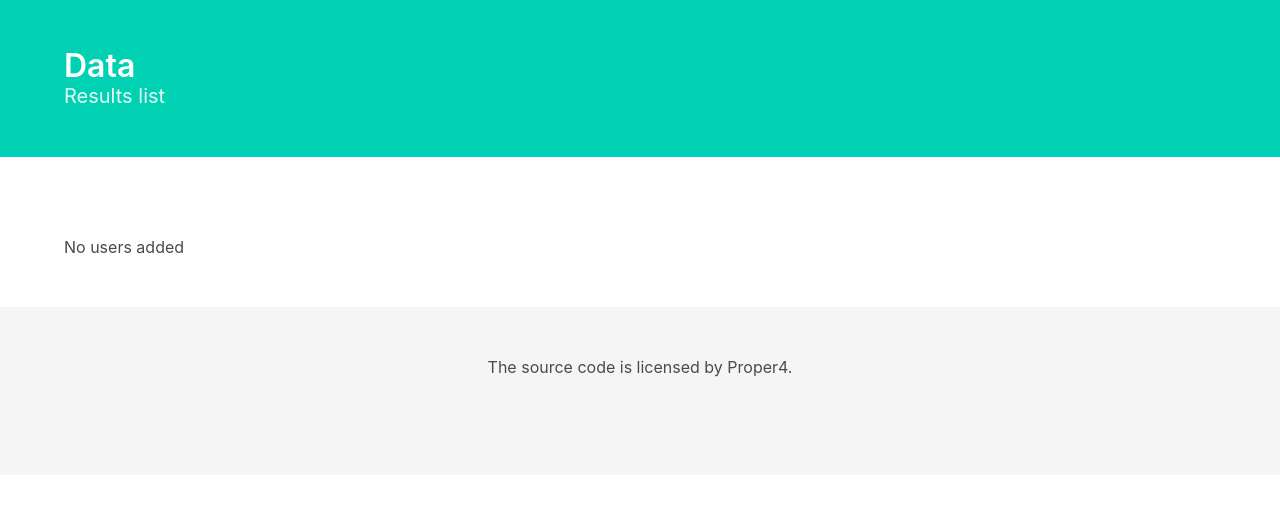
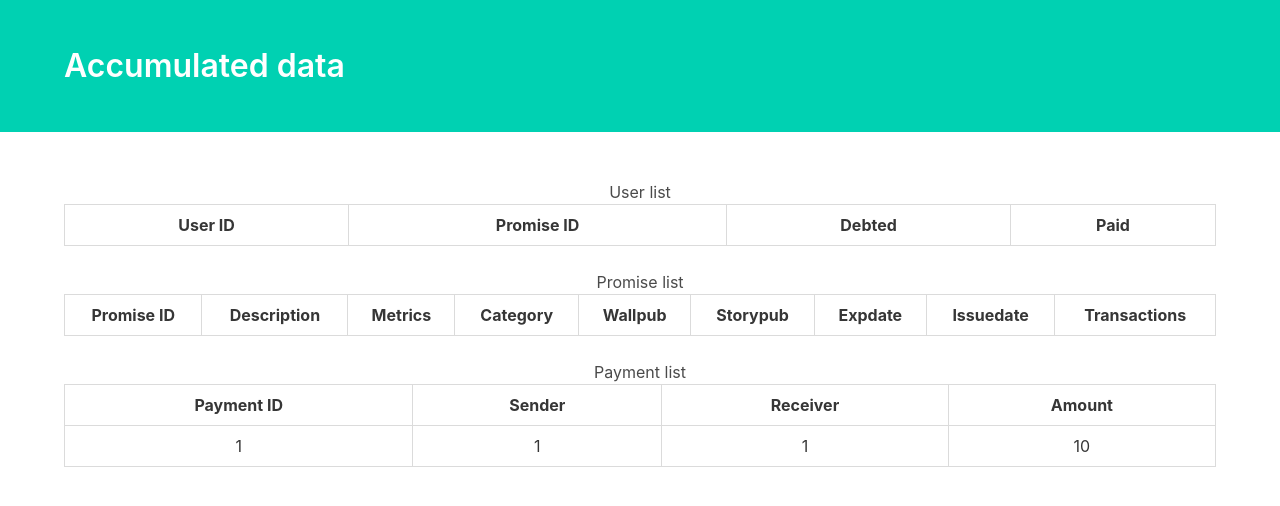
Before and after one commit to kanzeparov/VKHack2019, a Django app: page / in a window 1280 px wide. Shown: the top 506 px of the page. Run offline with Django 3.2, Linux system fonts and the light colour scheme; tables that the repository leaves empty hold one stand-in row (values such as "Sample post"); data that the repository does not hold is empty.

Commit message:
dump
Signed-off-by: Edgar Kaziakhmedov <edos.edgar@gmail.com>

```diff
--- a/backend/hack-server/urls.py
+++ b/backend/hack-server/urls.py
@@ -16,9 +16,10 @@
 from django.contrib import admin
 from django.urls import path
 
-from webreceiver.views import index, submituser, load
+from webreceiver.views import index, submituser, load, submitpromise
 
 urlpatterns = [
+    path('submitpromise', submitpromise, name='sumitpromise'),
     path('submituser', submituser, name='submituser'),
     path('', index, name='index'),
     #path('load', load, name='load'),
--- a/backend/webreceiver/models.py
+++ b/backend/webreceiver/models.py
@@ -12,13 +12,14 @@
 
 class Promises(models.Model):
         promiseid = models.TextField(default="", primary_key=True)
+        userid = models.BigIntegerField(default=0)
         description = models.TextField(default="")
         metrics = models.TextField(default="")
         category = models.IntegerField(default=0)
         wall_pub = models.BooleanField(default=False)
         story_pub = models.BooleanField(default=False)
-        exp_date = models.DateTimeField(default=timezone.now)
-        pub_date = models.DateTimeField(default=timezone.now)
+        exp_date = models.BigIntegerField(default=0)
+        pub_date = models.BigIntegerField(default=0)
         transactions = ArrayField(models.TextField(default=""))
 
 class Payments(models.Model):
--- a/backend/webreceiver/templates/webreceiver/index.html
+++ b/backend/webreceiver/templates/webreceiver/index.html
@@ -1,7 +1,7 @@
 <!DOCTYPE html>
 <html>
 <head>
-  <title>Reports</title>
+  <title>Infographics</title>
   <link rel="stylesheet" href="/static/webreceiver/css/bulma.css" />
   <link rel="stylesheet" href="/static/webreceiver/css/font-awesome.min.css">
   <link rel="stylesheet" href="/static/webreceiver/css/toggle.css">
@@ -25,27 +25,74 @@
   <div class="hero-body">
     <div class="container">
       <h1 class="title">
-        Data
+        Accumulated data
       </h1>
-      <h2 class="subtitle">
-        Results list
-      </h2>
     </div>
   </div>
 </section>
 
 <div class='section'>
 <div class='container'>
-{% if user_list %}
+  <center> <div> User list </div> </center>
   <table class="table is-bordered is-striped is-fullwidth sortable">
       <tr>
         <th>User ID</th>
         <th>Promise ID</th>
+        <th>Debted</th>
+        <th>Paid</th>
       </tr>
       {% for user in user_list %}
       <tr>
         <td><p>{{ user.userid }}</p></td>
         <td><p>{{ user.promises }}</p></td>
+        <td><p>{{ user.debted }}</p></td>
+        <td><p>{{ user.paid }}</p></td>
+       </tr>
+      {% endfor %}
+    </table>
+
+  <center> <div> Promise list </div> </center>
+  <table class="table is-bordered is-striped is-fullwidth sortable">
+      <tr>
+        <th>Promise ID</th>
+        <th>Description</th>
+        <th>Metrics</th>
+        <th>Category</th>
+        <th>Wallpub</th>
+        <th>Storypub</th>
+        <th>Expdate</th>
+        <th>Issuedate</th>
+        <th>Transactions</th>
+      </tr>
+      {% for promise in promise_list %}
+      <tr>
+        <td><p>{{ promise.promiseid }}</p></td>
+        <td><p>{{ promise.description }}</p></td>
+        <td><p>{{ promise.metrics }}</p></td>
+        <td><p>{{ promise.category }}</p></td>
+        <td><p>{{ promise.wall_pub }}</p></td>
+        <td><p>{{ promise.story_pub }}</p></td>
+        <td><p>{{ promise.exp_date }}</p></td>
+        <td><p>{{ promise.pub_date }}</p></td>
+        <td><p>{{ promise.transactions }}</p></td>
+       </tr>
+      {% endfor %}
+    </table>
+
+  <center> <div> Payment list </div> </center>
+  <table class="table is-bordered is-striped is-fullwidth sortable">
+      <tr>
+        <th>Payment ID</th>
+        <th>Sender</th>
+        <th>Receiver</th>
+        <th>Amount</th>
+      </tr>
+      {% for payment in payment_list %}
+      <tr>
+        <td><p>{{ payment.paymentid }}</p></td>
+        <td><p>{{ payment.sender }}</p></td>
+        <td><p>{{ payment.receiver }}</p></td>
+        <td><p>{{ payment.amount }}</p></td>
        </tr>
       {% endfor %}
     </table>
@@ -62,26 +109,8 @@
     <footer class="modal-card-foot"></footer>
   </div>
 </div>
-{% else %}
-  <div class="empty">
-    <div class="empty-icon">
-      <i class="icon icon-people"></i>
-    </div>
-    <p class="empty-title h5">No users added</p>
-  </div>
-{% endif %}
 </div>
 </div>
 
-<footer class="footer not-fix-footer">
-  <div class="container">
-    <div class="content has-text-centered">
-      <p>
-        The source code is licensed by Proper4.
-      </p>
-    </div>
-  </div>
-</footer>
-
 </body>
 </html>
--- a/backend/webreceiver/views.py
+++ b/backend/webreceiver/views.py
@@ -10,7 +10,7 @@
 from django.http import HttpResponse, JsonResponse
 from django.views.decorators.csrf import csrf_exempt
 
-from webreceiver.models import Users
+from webreceiver.models import Users, Promises, Payments
 
 from collections import namedtuple
 
@@ -26,6 +26,21 @@
 	r = Users(userid=int(userid), promises=[int(x) for x in promises.split(',')])
 	r.save()
 
+@csrf_exempt
+def submitpromise(request):
+	data = json.loads(request.body)
+	db_add_promise(data['promiseid'], data['description'], data['userid'])
+	response = HttpResponse('OK', content_type='application/json')
+	return response
+
+def db_add_promise(promiseid, desc, userid):
+	r = Promises(promiseid=promiseid, userid=int(userid), description=desc, transactions=[])
+	r.save()
+	selected_promises = Users.objects.filter(userid=userid)[0].promises
+	selected_promises.append(promiseid)
+	r = Users(userid=int(userid), promises=selected_promises)
+	r.save()
+
 def load(request):
 	rs = Users.objects.all()
 	response = JsonResponse([{'userid': r.userid, 'promises': r.promises} for r in rs], safe=False)
@@ -33,6 +48,8 @@
 	return response
 
 def index(request):
-	rs = Users.objects.all()
-	context = {'user_list': rs}
+	rs1 = Users.objects.all()
+	rs2 = Promises.objects.all()
+	rs3 = Payments.objects.all()
+	context = {'user_list': rs1, 'promise_list': rs2, 'payment_list': rs3}
 	return render(request, 'webreceiver/index.html', context)
```
Also changed, not shown: backend/post-test.py (deleted, +0 -21 lines), backend/send_promise.py (added, +24 -0 lines), backend/webreceiver/migrations/0001_initial.py (deleted), backend/webreceiver/migrations/0002_auto_20190928_1552.py (deleted), backend/webreceiver/migrations/__init__.py (deleted).
